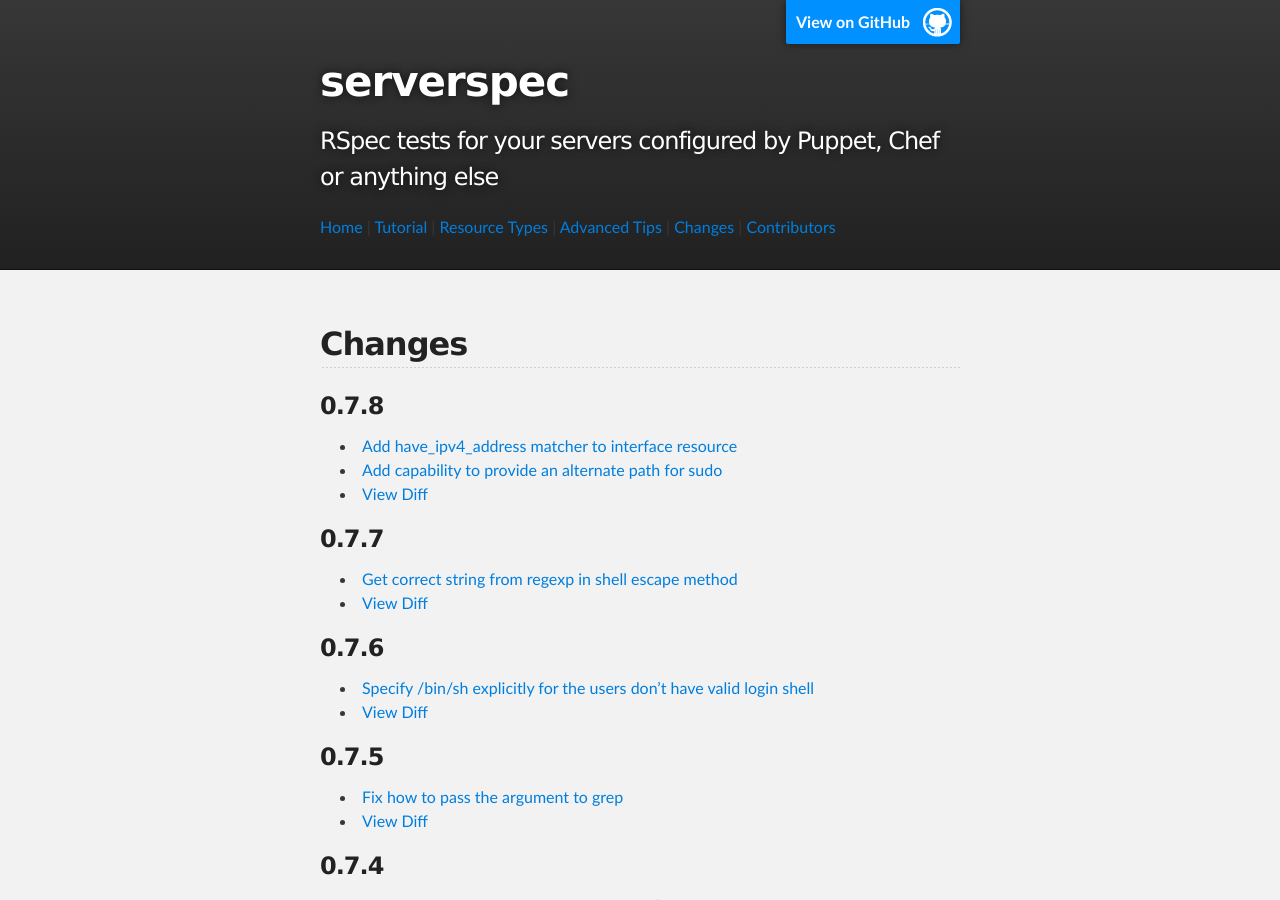
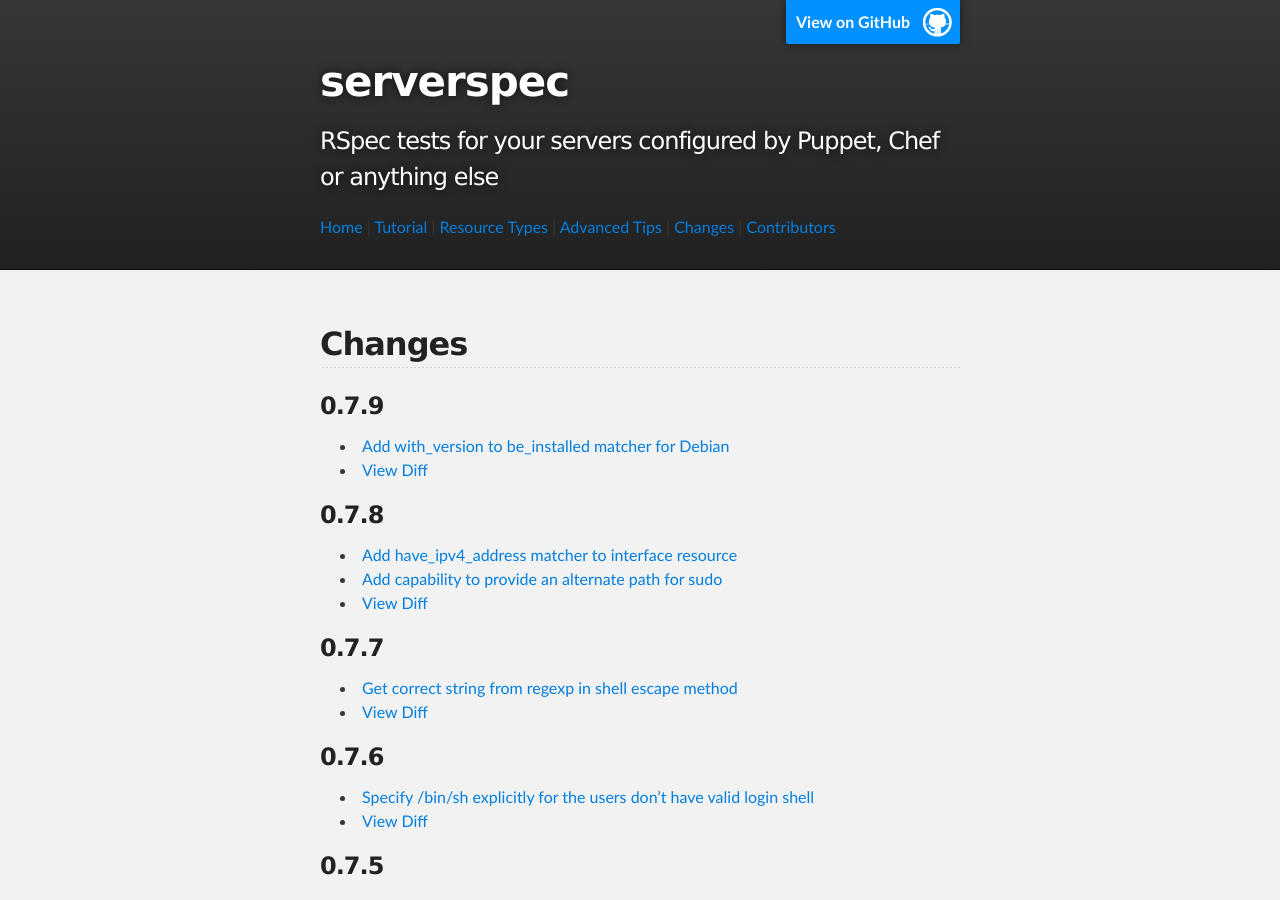
Before and after one commit to serverspec/serverspec.github.io, a Jekyll site: the page built from changes.md, in a window 1280 px wide and 900 px high. Built offline with Jekyll 4.4.1, drawn with Linux system fonts in a browser that asks for light colours; Markdown is read by kramdown in place of the engine named in the settings.

Commit message:
Add changes of v0.7.9

```diff
--- a/changes.md
+++ b/changes.md
@@ -4,6 +4,11 @@ title: Changes
 ---
 
 ## Changes
+
+### 0.7.9
+
+ * [Add with\_version to be\_installed matcher for Debian](https://github.com/serverspec/serverspec/pull/230)
+ * [View Diff](https://github.com/serverspec/serverspec/compare/v0.7.8...v0.7.9)
 
 ### 0.7.8
 
```
